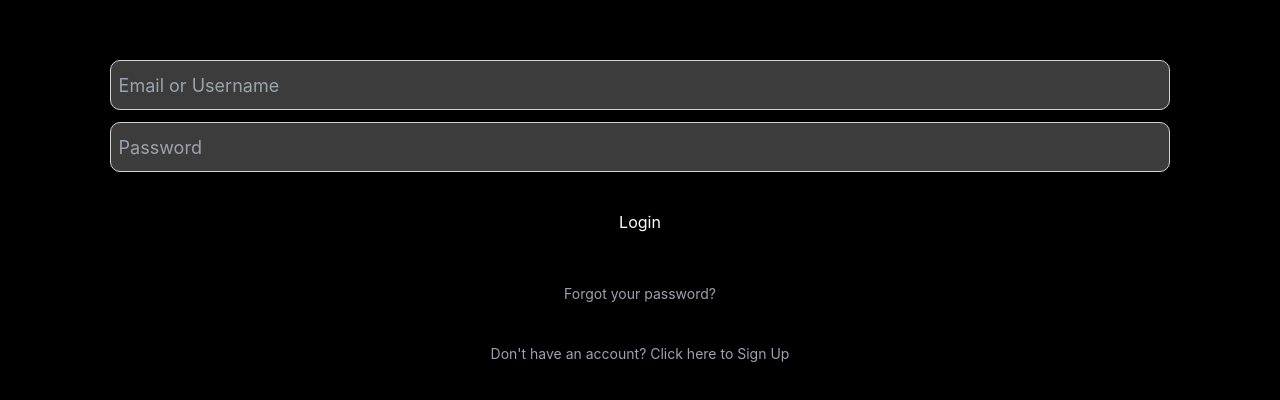
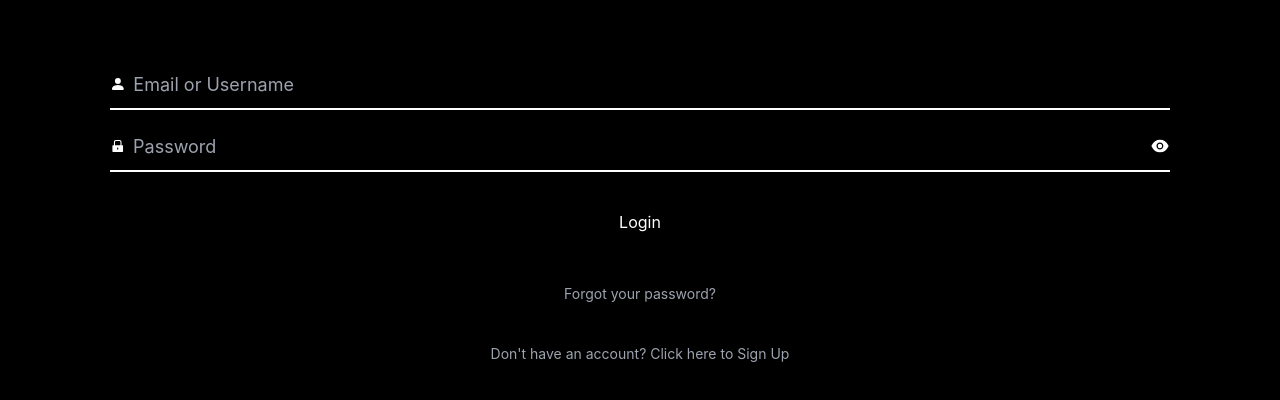
Before and after one commit to tonnyhc/MFB-Client--TS, a React (Create React App) app in the folder my-fit-buddy/: page /login in a window 1280 px wide. Shown: the part 194-594 px from the top of the page. Built offline with nearby package versions, Linux system fonts and the light colour scheme.

Commit message:
Created new input component for password fields

```diff
--- a/my-fit-buddy/package.json
+++ b/my-fit-buddy/package.json
@@ -12,6 +12,7 @@
     "@types/react-dom": "^18.2.15",
     "react": "^18.2.0",
     "react-dom": "^18.2.0",
+    "react-icons": "^4.11.0",
     "react-router-dom": "^6.18.0",
     "react-scripts": "5.0.1",
     "typescript": "^4.9.5",
--- a/my-fit-buddy/src/components/authentication/Login.tsx
+++ b/my-fit-buddy/src/components/authentication/Login.tsx
@@ -1,4 +1,6 @@
 import { Link } from "react-router-dom";
+
+import {BsFillPersonFill} from 'react-icons/bs'
 
 import Button from "../common/button/Button";
 import Input from "../common/input/Input";
@@ -8,6 +10,7 @@ import { AuthContext } from "../../contexts/AuthContext";
 import { loginRequest } from "../../services/authenticationServices";
 import { useState } from "react";
 import { LoginBody } from "../../ts/types";
+import PasswordInput from "../common/input/PasswordInput";
 
 const Login = () => {
   const initialState: LoginBody = {
@@ -50,21 +53,10 @@ const Login = () => {
               onBlur={handleBlurValidation}
               errorMessage={errors.email_or_username}
               inputSize="full"
-              inputStyle={"regular"}
+              inputStyle={"transparent"}
+              leftIcon={<BsFillPersonFill />}
             />
-            <Input
-              labelText="Password"
-              placeholder="Password"
-              labelName="password"
-              inputType="password"
-              value={formData.password}
-              isRequired={true}
-              onChange={handleChange}
-              onBlur={handleBlurValidation}
-              inputSize="full"
-              inputStyle={"regular"}
-              //   errorMessage={errors.email}
-            />
+            <PasswordInput value={formData.password} onChange={handleChange} onBlur={handleBlurValidation}/>
           </div>
           <Button
             text="Login"
--- a/my-fit-buddy/src/components/common/input/Input.tsx
+++ b/my-fit-buddy/src/components/common/input/Input.tsx
@@ -1,9 +1,9 @@
-import { ChangeEvent, FocusEvent, useState } from "react";
+import { ChangeEvent, FocusEvent, ReactNode, useState } from "react";
 
 interface InputProps {
   labelText: string;
   labelName: string;
-  inputType: string;
+  inputType: "password" | "email" | "text";
   inputStyle: "transparent" | "regular";
   fontSizePx?: string;
   placeholder: string;
@@ -13,6 +13,8 @@ interface InputProps {
   errorMessage?: string;
   onChange: (e: ChangeEvent<HTMLInputElement>) => void;
   onBlur: (e: FocusEvent<HTMLInputElement>) => string | null;
+  leftIcon?: ReactNode,
+  rightIcon?: ReactNode,
 }
 
 const inputSizeStylesObj = {
@@ -31,27 +33,24 @@ const Input: React.FC<InputProps> = ({
   labelText,
   labelName,
   inputType,
-  inputStyle = 'regular',
-  fontSizePx = '18px',
+  inputStyle = "regular",
+  fontSizePx = "18px",
   placeholder,
   value,
   isRequired,
   onChange,
   onBlur,
-  inputSize= 'full',
+  inputSize = "full",
   errorMessage,
+  leftIcon,
+  rightIcon
 }) => {
-  const [isFocused, setIsFocused] = useState(false);
   const [error, setError] = useState({
     hasError: false,
     errorMessage: errorMessage ? errorMessage : "",
   });
 
-  const handleFocus = () => {
-    setIsFocused(true);
-  };
   const handleBlur = (e: FocusEvent<HTMLInputElement>) => {
-    setIsFocused(value === "" ? false : true);
     const blurValidationError = onBlur ? onBlur(e) : null;
 
     setError((oldError) => ({
@@ -65,47 +64,35 @@ const Input: React.FC<InputProps> = ({
         : oldError.errorMessage || `${labelText} is required!`,
     }));
   };
-  // useEffect(() => {
-  //   if (value !== "" && parseFloat(value) >= 0) {
-  //     setIsFocused(true);
-  //   }
-  // }, [value]);
 
-  const inputStyles = inputStyle ? inputStylesObj[inputStyle] : inputStylesObj['regular'];
-  const inputSizeStyles = inputSize ? inputSizeStylesObj[inputSize] : inputSizeStylesObj['full'];
+  const inputStyles = inputStyle
+    ? inputStylesObj[inputStyle]
+    : inputStylesObj["regular"];
+  const inputSizeStyles = inputSize
+    ? inputSizeStylesObj[inputSize]
+    : inputSizeStylesObj["full"];
   const errorInputStyles = "border-red-600 text-red-400";
-  // const labelUpStyles = "top-0 scale-75 -translate-y-1.5";
-  // const labelDownStyles = "py-[14px] px-[6px]";
-  // const errorLabelStyles = "text-red-400";
 
+  // ${isFocused || value ? "border-white" : "border-gray-300"}
   return (
     <div
-      className={`relative ${inputSizeStyles} group ${
-        isFocused || value ? "input-focused" : ""
-      }`}
+      className={`relative ${inputSizeStyles} ${inputStyles} group flex items-center`}
     >
-      {/* <label
-          htmlFor={labelName}
-          className={`  bg-grey transition-scale-all duration-300 absolute left-2  ${
-            isFocused ? labelUpStyles : labelDownStyles
-          } ${error.hasError ? errorLabelStyles : "text-white"} `}
-        >
-          {error.hasError ? error.errorMessage : labelText}
-        </label> */}
+      {leftIcon}
       <input
-        className={`w-full h-full text-white px-2 ${inputStyles} ${
-          isFocused || value ? "border-white" : "border-gray-300"
-        } ${error.hasError ? errorInputStyles : ""}`}
+
+        className={`w-full h-full text-white px-2 bg-transparent
+          ${error.hasError ? errorInputStyles : ""}`}
         style={{ fontSize: fontSizePx }}
         type={inputType}
         id={labelName}
         name={labelName}
         placeholder={placeholder}
-        onFocus={handleFocus}
         onBlur={handleBlur}
         onChange={onChange}
         value={value}
       />
+      {rightIcon}
     </div>
   );
 };
--- /dev/null
+++ b/my-fit-buddy/src/components/common/input/PasswordInput.tsx
@@ -0,0 +1,55 @@
+import { ChangeEvent, FocusEvent, MouseEventHandler, ReactNode, useState } from "react";
+import Input from "./Input";
+
+import { AiFillEyeInvisible, AiFillEye, AiFillLock } from "react-icons/ai";
+
+interface PasswordInputProps {
+  value: string;
+  onChange: (e: ChangeEvent<HTMLInputElement>) => void;
+  onBlur: (e: FocusEvent<HTMLInputElement>) => string | null;
+}
+
+interface VisibilityIconProps {
+    visibility: boolean,
+    onClick: MouseEventHandler<HTMLDivElement>
+}
+
+const VisibilityIcon: React.FC<VisibilityIconProps> = ({visibility, onClick}) => {
+    const showPassIcon = <AiFillEye />
+    const hidePasswordIcon = <AiFillEyeInvisible />
+    return (
+        <div className="text-white cursor-pointer z-50 text-xl" onClick={onClick}>
+            {visibility ? hidePasswordIcon : showPassIcon}
+        </div>
+    );
+}
+
+const PasswordInput: React.FC<PasswordInputProps> = ({
+  value,
+  onChange,
+  onBlur,
+}) => {
+  const [visible, setVisible] = useState<boolean>(false);
+
+  return (
+    <div className="w-full relative">
+      <Input
+        labelText="Password"
+        placeholder="Password"
+        labelName="password"
+        inputType={visible ? "text" : "password"}
+        value={value}
+        isRequired={true}
+        onChange={onChange}
+        onBlur={onBlur}
+        inputSize="full"
+        inputStyle="transparent"
+        rightIcon={<VisibilityIcon visibility={visible}  onClick={() => setVisible((oldVisible) => !oldVisible)}/>}
+        leftIcon={<AiFillLock />}
+        //   errorMessage={errors.email}
+      />
+    </div>
+  );
+};
+
+export default PasswordInput;
```
Also changed, not shown: 1 other file (tests, documents, lock files or other folders).
